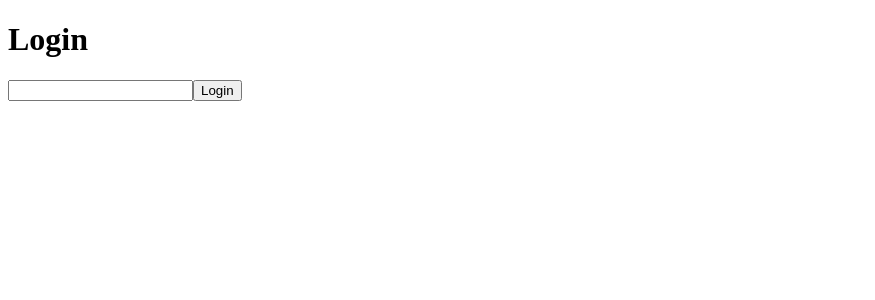
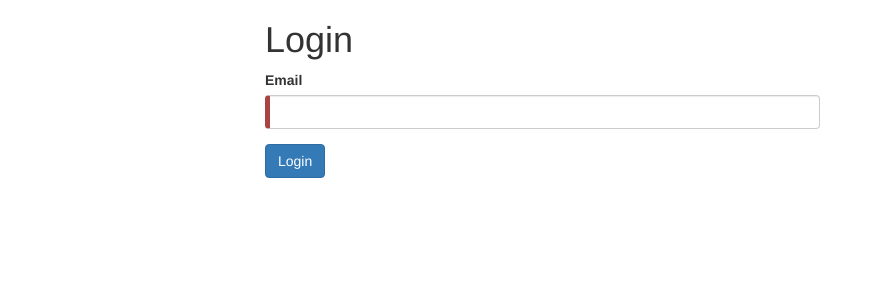
Before and after one commit to ProjectZZP/zzpAngularFrontEnd, an Angular app: page /login in a window 1280 px wide. Shown: the top 300 px of the page, without its empty margins (0-875 px from the left). Built offline with nearby package versions, Linux system fonts and the light colour scheme.

Commit message:
Bootstrap

```diff
--- a/angular-cli.json
+++ b/angular-cli.json
@@ -18,6 +18,7 @@
       "tsconfig": "tsconfig.json",
       "prefix": "app",
       "styles": [
+        "../node_modules/bootstrap/dist/css/bootstrap.min.css",
         "styles.css"
       ],
       "scripts": [],
--- a/package.json
+++ b/package.json
@@ -20,7 +20,9 @@
     "@angular/platform-browser": "^2.3.1",
     "@angular/platform-browser-dynamic": "^2.3.1",
     "@angular/router": "^3.3.1",
+    "bootstrap": "^3.3.7",
     "core-js": "^2.4.1",
+    "ng2-bootstrap": "^1.4.1",
     "rxjs": "^5.0.1",
     "ts-helpers": "^1.1.1",
     "zone.js": "^0.7.2"
--- a/src/app/component/login/login.component.css
+++ b/src/app/component/login/login.component.css
@@ -0,0 +1,6 @@
+.ng-valid[required], .ng-valid.required  {
+    border-left: 5px solid #42A948; /* green */
+}
+.ng-invalid:not(form)  {
+    border-left: 5px solid #a94442; /* red */
+}
--- a/src/app/component/login/login.component.html
+++ b/src/app/component/login/login.component.html
@@ -1,5 +1,12 @@
-<h1>Login</h1>
-<form>
-    <input [formControl]="username" />
-    <button (click)="login()">Login</button>
-</form>
+<div class="row">
+    <div class="col-md-6 col-md-offset-2">
+        <h1>Login</h1>
+        <form>
+            <div class="form-group">
+                <label for="email">Email</label>
+                <input type="email" id="email" class="form-control" required [formControl]="username"/>
+            </div>
+            <button class="btn btn-primary" (click)="login()">Login</button>
+        </form>
+    </div>
+</div>
--- a/src/index.html
+++ b/src/index.html
@@ -9,6 +9,8 @@
     <link rel="icon" type="image/x-icon" href="favicon.ico">
 </head>
 <body>
+<div class="container">
     <app-root>Loading...</app-root>
+</div>
 </body>
 </html>
```
Lines whose indentation alone changed are shown as unchanged.
